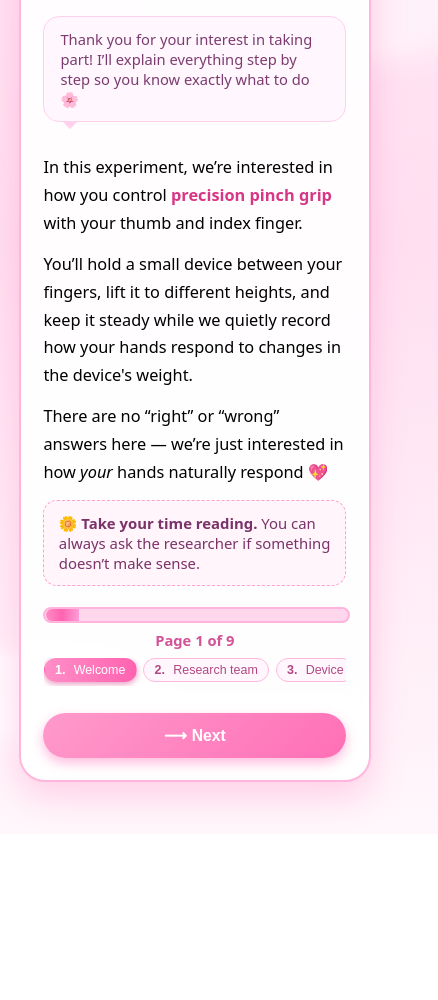
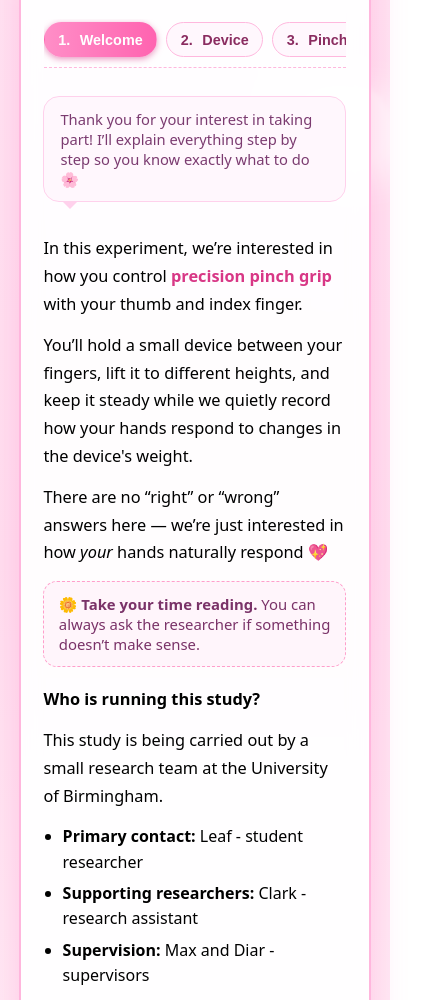
Before and after one commit to antikitten/catchpinch-study, a plain HTML site: page Participant Information Website.html in a window 390 px wide. Shown: the part 238-1238 px from the top of the page, 438 px wide, since content can reach past the window. Before the commit the page ends 1072 px from the top, so only its background shows below. Drawn offline with Linux system fonts and the light colour scheme.

```diff
--- a/Participant Information Website.html
+++ b/Participant Information Website.html
@@ -20,7 +20,7 @@
       overflow-y: auto;
     }
 
-    /* ---------- Fluffy cloud background ---------- */
+    /* ---------- Fluffy cloud background (now stationary) ---------- */
     .cloud {
       position: absolute;
       background: #ffffffaa;
@@ -29,48 +29,35 @@
       box-shadow:
         30px 10px 40px #ffffffbb,
         -20px 5px 30px #ffffffbb;
-      animation: floatCloud 18s linear infinite;
       pointer-events: none;
     }
 
-    .cloud.cloud-1 { width: 220px; height: 80px; top: 8%; left: 5%; animation-delay: 0s; }
-    .cloud.cloud-2 { width: 260px; height: 90px; top: 18%; right: -10%; animation-delay: 4s; }
-    .cloud.cloud-3 { width: 180px; height: 70px; bottom: 10%; left: -15%; animation-delay: 8s; }
-
-    @keyframes floatCloud {
-      0% { transform: translateX(0); opacity: 0.75; }
-      50% { opacity: 1; }
-      100% { transform: translateX(40vw); opacity: 0.75; }
-    }
-
-    /* ---------- Sparkles ---------- */
+    .cloud.cloud-1 { width: 220px; height: 80px; top: 8%; left: 5%; }
+    .cloud.cloud-2 { width: 100px; height: 90px; top: 18%; right: 0%; }
+    .cloud.cloud-3 { width: 180px; height: 70px; bottom: 10%; left: 15%; }
+
+    /* ---------- Sparkles (now stationary) ---------- */
     .sparkle {
       position: absolute;
       width: 8px;
       height: 8px;
       background: radial-gradient(circle, #fff 0, #ffe2f5 40%, transparent 70%);
       border-radius: 50%;
-      animation: twinkle 2.2s ease-in-out infinite alternate;
       pointer-events: none;
     }
 
-    .sparkle.s1 { top: 12%; left: 40%; animation-delay: 0.1s; }
-    .sparkle.s2 { top: 30%; right: 15%; animation-delay: 0.5s; }
-    .sparkle.s3 { bottom: 20%; left: 25%; animation-delay: 0.9s; }
-    .sparkle.s4 { bottom: 8%; right: 35%; animation-delay: 1.3s; }
-
-    @keyframes twinkle {
-      0% { transform: scale(0.7); opacity: 0.4; }
-      100% { transform: scale(1.2); opacity: 1; }
-    }
+    .sparkle.s1 { top: 12%; left: 40%; }
+    .sparkle.s2 { top: 30%; right: 15%; }
+    .sparkle.s3 { bottom: 20%; left: 25%; }
+    .sparkle.s4 { bottom: 8%; right: 35%; }
 
     /* ---------- Main card ---------- */
     .page-wrapper {
       width: 100%;
-      max-width: 820px;
+      max-width: 920px;
       background: #ffffffee;
       backdrop-filter: blur(10px);
-      padding: 2.3rem 2.6rem 2rem;
+      padding: 2.3rem 2.4rem 2rem;
       border-radius: 26px;
       border: 2px solid #ffb6dd;
       box-shadow: 0 14px 35px rgba(255, 105, 180, 0.27);
@@ -91,7 +78,7 @@
       justify-content: space-between;
       align-items: center;
       gap: 1rem;
-      margin-bottom: 1.2rem;
+      margin-bottom: 1.4rem;
     }
 
     h1 {
@@ -105,6 +92,18 @@
       font-size: 0.95rem;
       color: #a34e88;
       margin-bottom: 0.8rem;
+    }
+
+    /* ---------- Body layout: timeline left, content right ---------- */
+    .page-body {
+      display: flex;
+      align-items: flex-start;
+      gap: 1.8rem;
+    }
+
+    .page-main {
+      flex: 1;
+      min-width: 0;
     }
 
     /* ---------- Mascot: cat paws + fish ---------- */
@@ -340,9 +339,14 @@
       background: #ff7ebc;
     }
 
-    /* ---------- Progress + nav ---------- */
+    /* ---------- Progress + nav + timeline layout ---------- */
     #progress-section {
       margin-top: 1.3rem;
+    }
+
+    .progress-main {
+      flex: 1;
+      min-width: 0;
     }
 
     .progress-bar {
@@ -362,38 +366,47 @@
     }
 
     .page-indicator {
-      text-align: center;
+      text-align: left;
       color: #d25397;
       margin-top: 0.45rem;
       font-size: 0.92rem;
       font-weight: 600;
     }
 
-    /* Clickable phase timeline */
+    /* Timeline down the left side – now larger for readability */
     .phase-timeline {
-      margin-top: 0.6rem;
-      display: flex;
-      gap: 0.4rem;
-      overflow-x: auto;
-      padding-bottom: 0.25rem;
+      display: flex;
+      flex-direction: column;
+      gap: 0.55rem;
+      max-height: 420px;
+      overflow-y: auto;
+      padding-right: 0.25rem;
       -webkit-overflow-scrolling: touch;
+      min-width: 190px;
+      max-width: 100%;
+      padding-top: 0.2rem;
+      border-right: 1px dashed #ffb8de;
+      padding-right: 0.9rem;
     }
 
     .phase-pill {
       flex: 0 0 auto;
-      padding: 0.25rem 0.65rem;
+      padding: 0.4rem 0.85rem;
       border-radius: 999px;
       border: 1px solid #ffb8de;
       background: #fff7fd;
-      font-size: 0.78rem;
-      color: #b04882;
-      white-space: nowrap;
+      font-size: 0.9rem;
+      line-height: 1.4;
+      color: #8a2c60;
       cursor: pointer;
       transition:
         background 0.18s ease,
         color 0.18s ease,
         box-shadow 0.18s ease,
         transform 0.08s ease;
+      text-align: left;
+      white-space: normal;     /* allow wrapping */
+      word-break: keep-all;
     }
 
     .phase-pill:hover {
@@ -409,12 +422,12 @@
     }
 
     .phase-pill-index {
-      font-weight: 700;
-      margin-right: 0.3rem;
+      font-weight: 800;
+      margin-right: 0.35rem;
     }
 
     .phase-pill-label {
-      font-weight: 500;
+      font-weight: 600;
     }
 
     .nav {
@@ -505,7 +518,7 @@
 
     .diagram-grid {
       display: grid;
-      grid-template-columns: repeat(auto-fit, minmax(140px, 1fr));
+      grid-template-columns: repeat(auto-fill, minmax(150px, 1fr));
       gap: 0.75rem;
     }
 
@@ -613,7 +626,7 @@
       background: radial-gradient(circle at 50% 0%, #ffffff 0, #ffeefe 48%, #ffd8f0 100%);
       border: 1px solid #ffd0ec;
       padding: 0.65rem 0.9rem 0.8rem;
-      height: 140px;
+      height: 250px;
       overflow: hidden;
     }
 
@@ -622,7 +635,7 @@
       left: 6%;
       right: 6%;
       bottom: 10px;
-      height: 10px;
+      height: 7px;
       border-radius: 10px;
       background: linear-gradient(180deg, #f4c2e4, #e09bce);
       box-shadow: 0 -2px 6px rgba(195, 88, 151, 0.55) inset;
@@ -631,8 +644,8 @@
     .practice-markers {
       position: absolute;
       left: 9%;
-      top: 10px;
-      bottom: 20px;
+      top: 20px;
+      bottom: 70px;
       display: flex;
       flex-direction: column;
       justify-content: space-between;
@@ -661,7 +674,7 @@
     .practice-device {
       position: absolute;
       left: 50%;
-      bottom: 14px;
+      bottom: 20px;
       width: 84px;
       height: 42px;
       transform: translate(-50%, 0);
@@ -721,12 +734,12 @@
 
     @keyframes practiceSequence {
       0%   { transform: translate(-50%, 0); }
-      10%  { transform: translate(-50%, 0); }
-      22%  { transform: translate(-50%, -32px); }
-      38%  { transform: translate(-50%, -32px); }
-      52%  { transform: translate(-50%, -76px); }
-      68%  { transform: translate(-50%, -76px); }
-      82%  { transform: translate(-50%, -32px); }
+      10%  { transform: translate(-50%, -20px); }
+      25%  { transform: translate(-50%, -20px); }
+      45%  { transform: translate(-50%, -185px); }
+      60%  { transform: translate(-50%, -185px); }
+      80%  { transform: translate(-50%, -20px); }
+      90%  { transform: translate(-50%, -20px); }
       100% { transform: translate(-50%, 0); }
     }
 
@@ -859,6 +872,15 @@
       font-style: italic;
     }
 
+    /* -- Avoid 2-col table using a mid-size media query --*/
+    @media (max-width: 868px) {
+      .diagram-grid {
+        display: grid;
+        grid-template-columns: repeat(1, minmax(150px, 1fr));
+        gap: 0.75rem;
+      }
+    }
+
     /* ---------- Small screen tweaks ---------- */
     @media (max-width: 640px) {
       body {
@@ -878,6 +900,24 @@
       h1 {
         font-size: 1.4rem;
       }
+
+      .page-body {
+        flex-direction: column;
+      }
+
+      .phase-timeline {
+        flex-direction: row;
+        flex-wrap: nowrap;
+        max-height: none;
+        overflow-x: auto;
+        overflow-y: visible;
+        border-right: none;
+        border-bottom: 1px dashed #ffb8de;
+        padding-right: 0;
+        padding-bottom: 0.6rem;
+        min-width: 0;
+      }
+
       .nav {
         flex-direction: column-reverse;
         align-items: stretch;
@@ -892,17 +932,14 @@
         grid-template-columns: minmax(0, 1fr);
       }
       .practice-viewport {
-        height: 130px;
+        height: 250px;
         padding: 0.6rem 0.65rem 0.7rem;
-      }
-      .phase-timeline {
-        margin-top: 0.5rem;
       }
     }
   </style>
 </head>
 <body>
-  <!-- clouds & sparkles in the background -->
+  <!-- clouds & sparkles in the background (now static) -->
   <div class="cloud cloud-1"></div>
   <div class="cloud cloud-2"></div>
   <div class="cloud cloud-3"></div>
@@ -953,21 +990,28 @@
       </div>
     </div>
 
+    <div class="page-body">
+      <div id="phase-timeline" class="phase-timeline"></div>
+
+      <div class="page-main">
         <div class="mascot-speech" id="mascot-speech"></div>
 
         <div id="page-content"></div>
 
         <div id="progress-section">
+          <div class="progress-main">
             <div class="progress-bar">
               <div id="progress-fill" class="progress-fill"></div>
             </div>
             <div id="page-indicator" class="page-indicator"></div>
-      <div id="phase-timeline" class="phase-timeline"></div>
+          </div>
         </div>
 
         <div class="nav" id="nav">
           <button id="back-btn" class="heart-button secondary">Back</button>
           <button id="next-btn" class="heart-button primary">Next</button>
+        </div>
+      </div>
     </div>
   </div>
 
@@ -991,14 +1035,9 @@
           <div class="tip-box">
             🌼 <strong>Take your time reading.</strong> You can always ask the researcher if something doesn’t make sense.
           </div>
-        `
-      },
-      {
-        phaseLabel: "Research team",
-        title: "Who is running this study? 🧑‍🔬",
-        subtitle: "Meet the research team",
-        speech: "A small research team will be with you throughout the session. Here’s who they are and how they can help 🌷",
-        html: `
+
+          <p style="margin-top:1.2rem;"><strong>Who is running this study?</strong></p>
+
           <p>This study is being carried out by a small research team at the University of Birmingham.</p>
 
           <ul>
@@ -1494,6 +1533,12 @@
 
       setupPracticeAnimationIfPresent();
 
+      // Show timeline & progress section (in case coming back from FAQ)
+      phaseTimelineEl.style.display = "flex";
+      progressSectionEl.style.display = "block";
+      navEl.style.display = "flex";
+      mascotBadgeEl.textContent = "Info Sheet";
+
       // Back button visibility
       if (index === 0) {
         backBtn.style.display = "none";
@@ -1511,10 +1556,6 @@
         nextBtn.classList.remove("done");
       }
 
-      navEl.style.display = "flex";
-      progressSectionEl.style.display = "block";
-      mascotBadgeEl.textContent = "Info Sheet";
-
       pageIndicatorEl.textContent = `Page ${index + 1} of ${pages.length}`;
       const progress = ((index + 1) / pages.length) * 100;
       progressFillEl.style.width = progress + "%";
@@ -1534,6 +1575,7 @@
 
       progressSectionEl.style.display = "none";
       navEl.style.display = "none";
+      phaseTimelineEl.style.display = "none";
 
       pageContentEl.innerHTML = `
         <div class="faq-wrapper">
```
Lines whose indentation alone changed are shown as unchanged.
